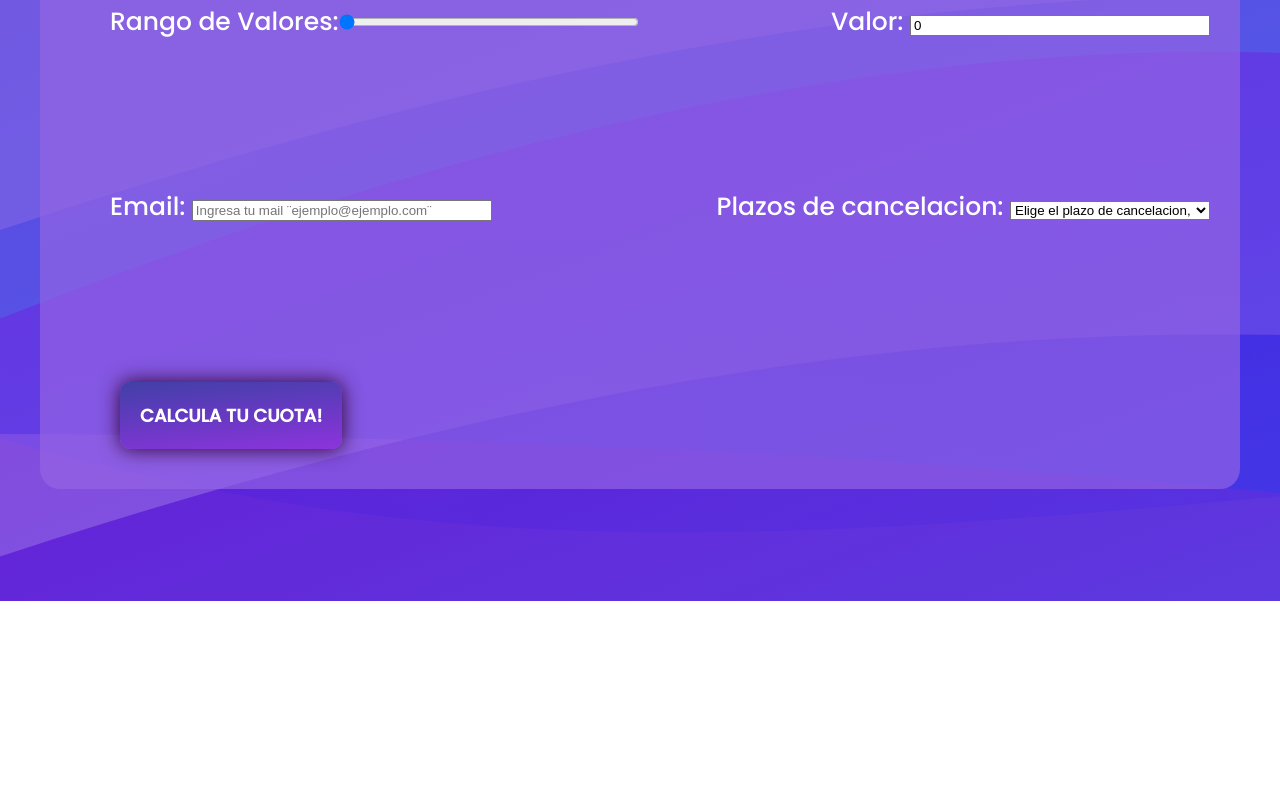
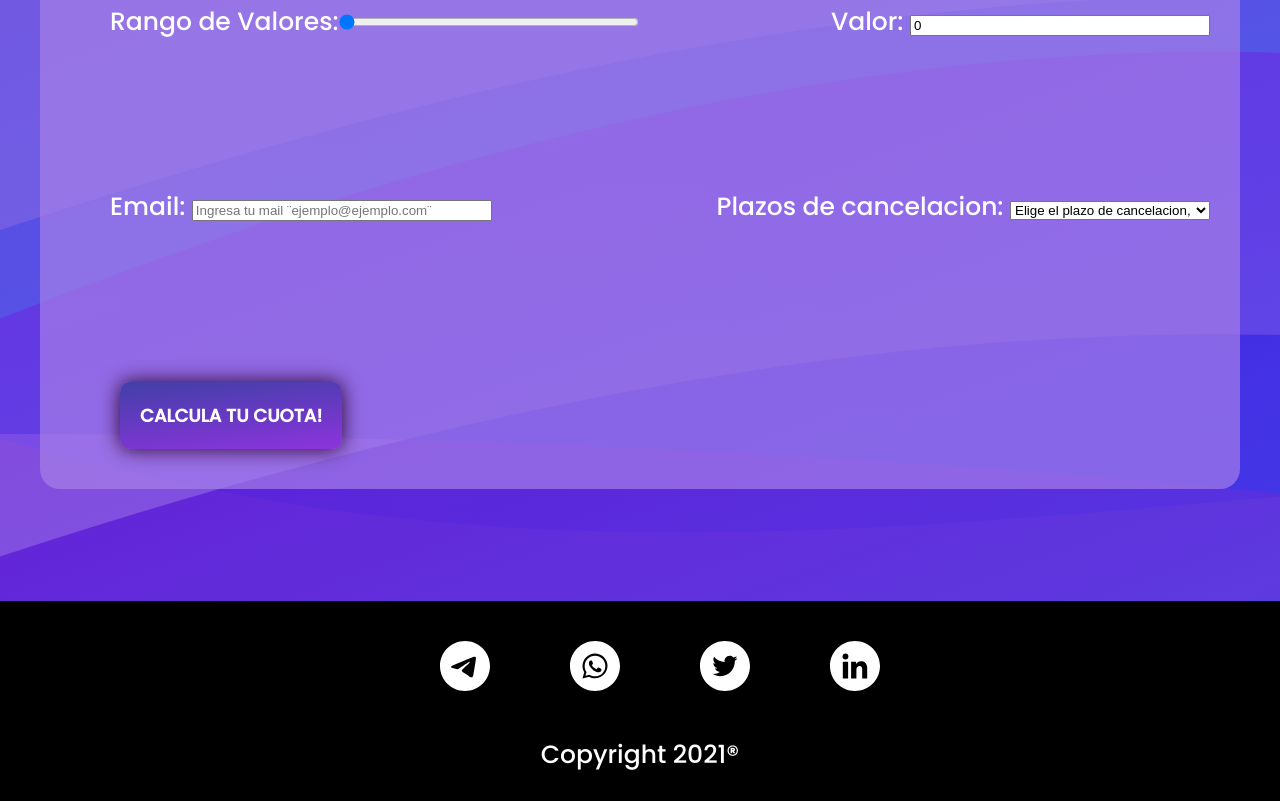
Before and after one commit to kamp3r/FinanceAR, a plain HTML site: page index.html in a window 1280 px wide. Shown: the part 3796-4597 px from the top of the page. Before the commit the page ends 4397 px from the top, so only its background shows below. Drawn offline with Linux system fonts and the light colour scheme.

Commit message:
creacion de footer y retoque de fuentes

```diff
--- a/CSS/Styles.css
+++ b/CSS/Styles.css
@@ -52,6 +52,29 @@ html {
         font-size: 1.6rem;
         text-decoration: none;
         color: #fff; }
+
+.footer {
+  width: 100%;
+  height: 20rem;
+  background-color: #000;
+  display: flex;
+  flex-direction: column; }
+  .footer .footerElements {
+    list-style: none;
+    width: 100%;
+    display: flex;
+    justify-content: center;
+    align-items: center; }
+    .footer .footerElements img {
+      margin: 4rem;
+      width: 5rem; }
+  .footer div {
+    display: flex;
+    justify-content: center;
+    width: 100%; }
+    .footer div .footerText {
+      color: #fff;
+      font-size: 2.5rem; }
 
 #inicio {
   background-image: url(../images/svgBg1.svg);
@@ -193,7 +216,7 @@ html {
     width: 100%;
     height: 70rem; }
     #contenedorSimulador #simulador #simuladorCampos {
-      background: #9665e4a9;
+      background: #aa83e9a9;
       color: white;
       display: flex;
       flex-flow: row wrap;
--- a/index.html
+++ b/index.html
@@ -73,8 +73,8 @@
         <div class="contenedorCardsServicios">
             <article class="cardServicios">
                 <img src="images/ahorranding.svg" alt="">
-                <h3>Sistema de caja de ahorro y Caja de Inversion</h3>
-                <p>Cuidamos tus valores, y tambien te ayudamos a invertirlos, siempre que vos quieras</p>
+                <h3>Sistema de prestamos y caja de inversion</h3>
+                <p>Cuidamos tus ahorros y te ayudamos a invertirlos, como tambien si necesitas impulsar ese proyecto, somos prestamistas.</p>
             </article>
             <article class="cardServicios">
                 <img src="images/credit.svg" alt="">
@@ -129,6 +129,25 @@
         </table>
     </article>
     </section>
+    <footer class="footer">
+        <ul class="footerElements">
+          <li>
+            <a href=""><img src="images/telegramIcon.svg" alt=""></a>
+          </li>
+          <li>
+            <a href=""><img src="images/whatsappIcon.svg" alt=""></a>
+          </li>
+          <li>
+            <a href=""><img src="images/twitterIcon.svg" alt=""></a>
+          </li>
+          <li>
+            <a href=""><img src="images/linkedInIcon.svg" alt=""></a>
+          </li>
+        </ul>
+        <div>
+            <p class="footerText">Copyright 2021®</p>
+        </div>
+      </footer>
     <script src="/JS/main.js"></script>
 </body>
 </html>
```
Also changed, not shown: images/bg1.jpg (deleted), images/linkedInIcon.svg (added), images/telegramIcon.svg (added), images/twitterIcon.svg (added), images/whatsappIcon.svg (added).
